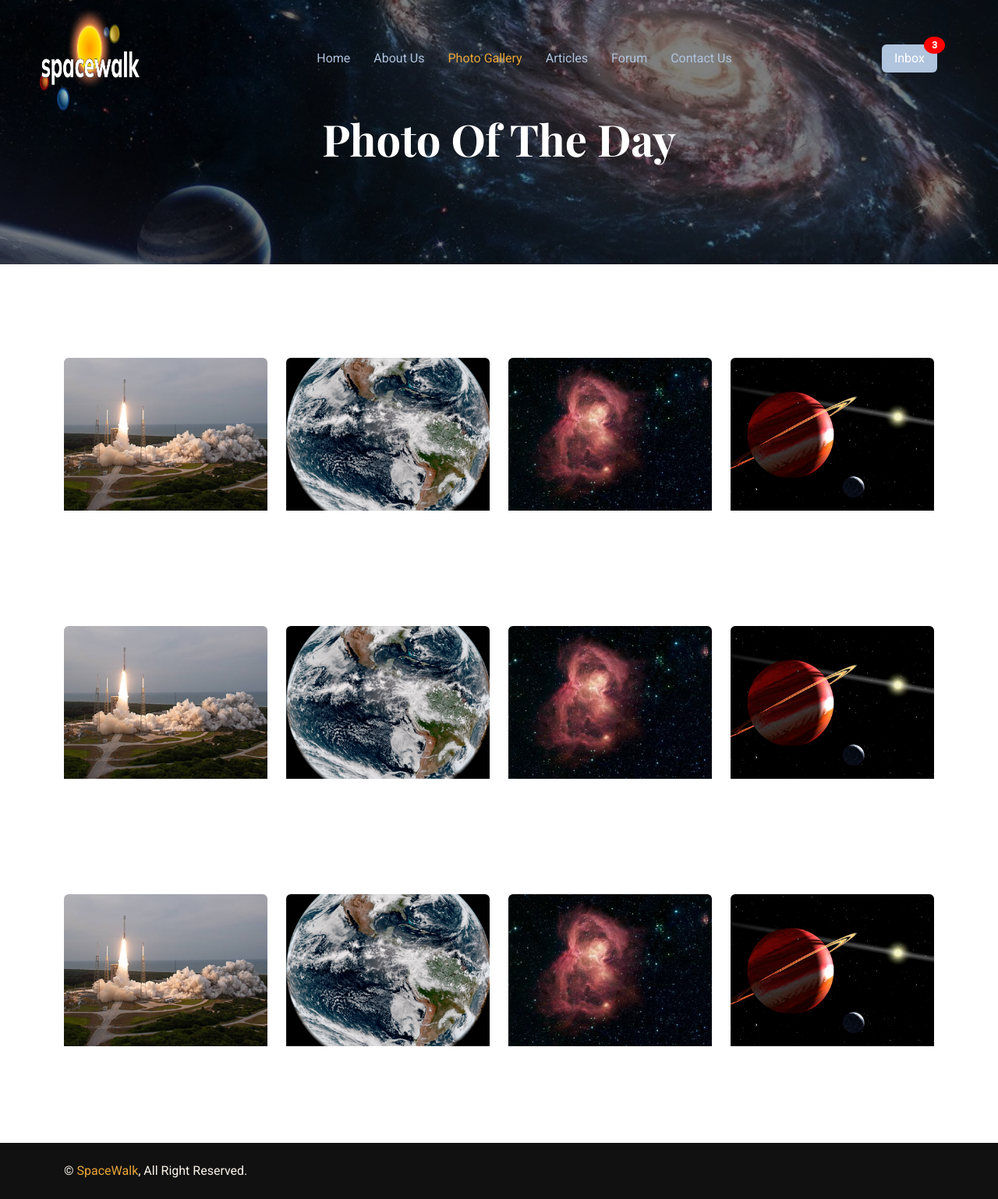
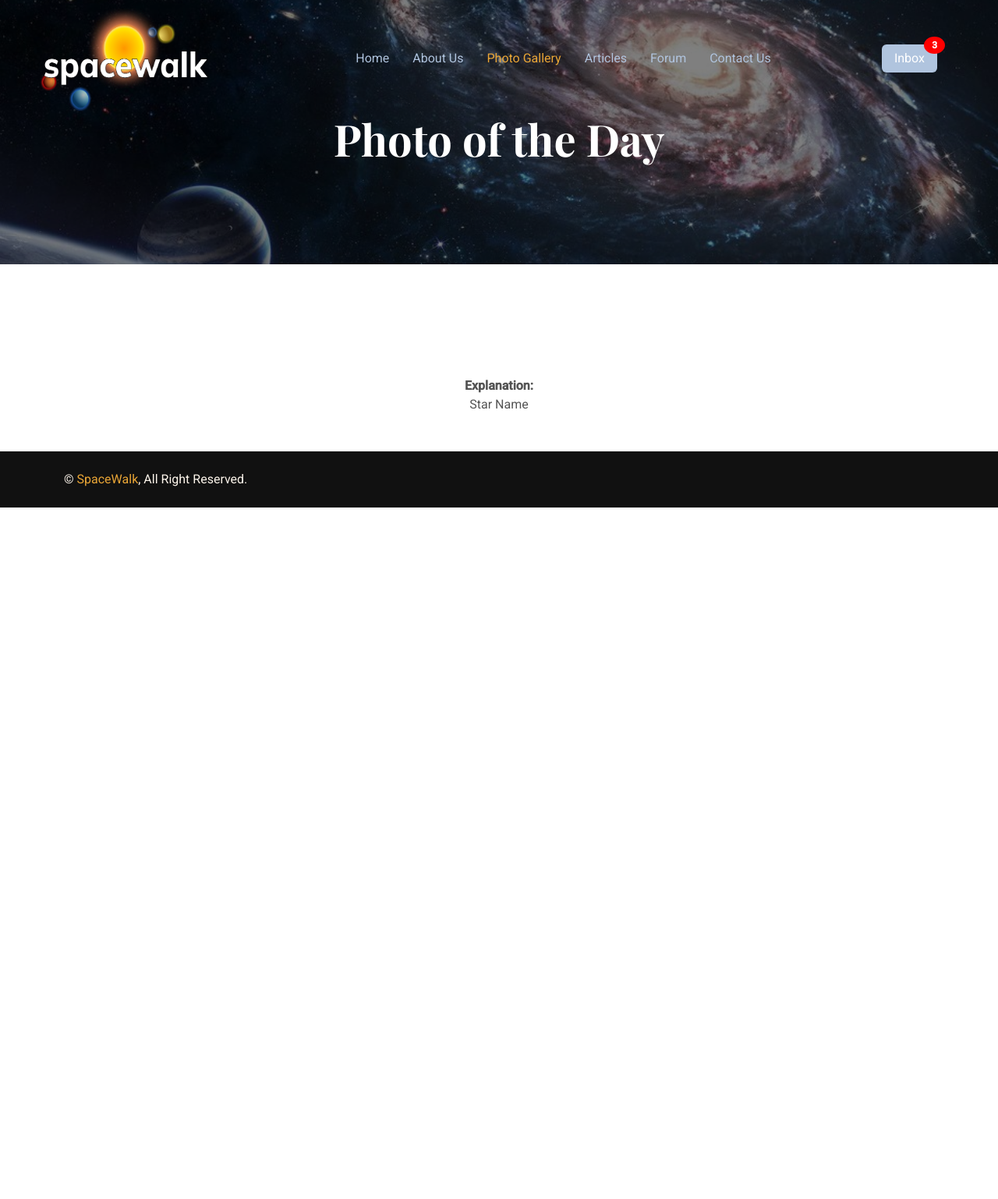
Before and after one commit to ellayang0618/heap-g09, a Flask app: page /gallery in a window 1280 px wide. Shown: the whole page at 78% size. After the commit the page ends 651 px from the top, so only its background shows below. Run offline with Flask 2, Linux system fonts and the light colour scheme; some libraries are stand-ins or nearby versions.

Commit message:
updated photo of the day

```diff
--- /dev/null
+++ b/public/js/gallery.js
@@ -0,0 +1,24 @@
+
+function loadGalleryPage(){
+    console.log("gallery page is loaded")
+    sendApiRequest()
+}
+
+//An asynchronous function to fetch data from the API.
+async function sendApiRequest(){
+    API_KEY = 'Nf9R0l8xs8r7ZgCFF5rNTaaxQFRAIUcvEP454sEn'
+    let response = await fetch(`https://api.nasa.gov/planetary/apod?api_key=${API_KEY}`);
+    console.log(response)
+    let data = await response.json()
+    console.log(data)
+    useApiData(data)
+}
+
+
+//function that does something with the data received from the API. The name of the function should be customized to whatever you are doing with the data
+function useApiData(data){
+    document.getElementById('title1').innerHTML = `<h1>${data.title}</h1>`;
+    document.getElementById('content1').innerText = data.explanation;
+    document.getElementById('image1').innerHTML = `<img class="img-fluid" width="350" height="250" src="${data.url}" alt="">`;
+    document.getElementById('date1').innerText = data.date;
+}
--- a/public/templates/gallery.html
+++ b/public/templates/gallery.html
@@ -36,10 +36,11 @@
      <script src="https://apis.google.com/js/api:client.js"></script>
      <script src="https://apis.google.com/js/platform.js?onload=renderButton" async defer></script>
      <script src="../static/js/signin.js"></script>
+     <script src="../js/gallery.js"></script>
 
 </head>
 
-<body>
+<body onload="loadGalleryPage()">
     <!-- Spinner Start -->
     <div id="spinner" class="show bg-white position-fixed translate-middle w-100 vh-100 top-50 start-50 d-flex align-items-center justify-content-center">
         <div class="spinner-grow text-primary" role="status"></div>
@@ -51,7 +52,7 @@
      <!-- Navbar Start -->
      <nav class="navbar navbar-expand-lg navbar-dark fixed-top py-lg-0 px-lg-5 wow fadeIn" data-wow-delay="0.1s">
         <a href="home.html" class="navbar-brand ms-4 ms-lg-0">
-            <img class="bg-transparent" width="150" height="140" src="../static/img/logo.png" alt="">
+            <img class="bg-transparent" width="250" height="140" src="../static/img/logo.png" alt="">
         </a>
         <button type="button" class="navbar-toggler me-4" data-bs-toggle="collapse" data-bs-target="#navbarCollapse">
             <span class="navbar-toggler-icon"></span>
@@ -82,27 +83,30 @@
     <!-- Page Header Start -->
     <div class="container-fluid page-header py-6 wow fadeIn" data-wow-delay="0.1s">
         <div class="container text-center pt-5 pb-3">
-            <h1 class="display-4 text-white animated slideInDown mb-3">Photo Of The Day</h1>
+            <h1 class="display-4 text-white animated slideInDown mb-3">Photo of the Day</h1>
         </div>
     </div>
     <!-- Page Header End -->
 
 
    <!-- star of the day -->
-   <div class="container-xxl">
+   <div class="container-xxxl">
     <div class="container">
-        <div class="row g-4 my-4">
-            <div class="col-lg-3 col-md-6 wow fadeInUp" data-wow-delay="0.1s">
-                <div class="team-item text-center rounded overflow-hidden">
-                    <img class="img-fluid" src="../static/img/day-1.jpeg" alt="">
-                    <div class="team-text">
-                        <div class="team-social">
-                            <h5>Star Name</h5>
-                        </div>
+        <div class="row">
+            <div class="col">
+                <div class="text-center rounded ">
+                    <div id="title1" class="mb-5">
                     </div>
+                    <div id="image1"></div>
+                    <div id="date1"></div>
+                    <div class="m-5">
+                        <strong>Explanation:</strong><p id="content1">Star Name</p>
+                    </div>
+
                 </div>
             </div>
-            <div class="col-lg-3 col-md-6 wow fadeInUp" data-wow-delay="0.3s">
+
+            <!-- <div class="col-lg-3 col-md-6 wow fadeInUp" data-wow-delay="0.3s">
                 <div class="team-item text-center rounded overflow-hidden">
                     <img class="img-fluid" src="../static/img/day-2.png" alt="">
                     <div class="team-text">
@@ -218,7 +222,7 @@
                     </div>
                 </div>
             </div>
-        </div>
+        </div> -->
 
     </div>
 </div>
```
